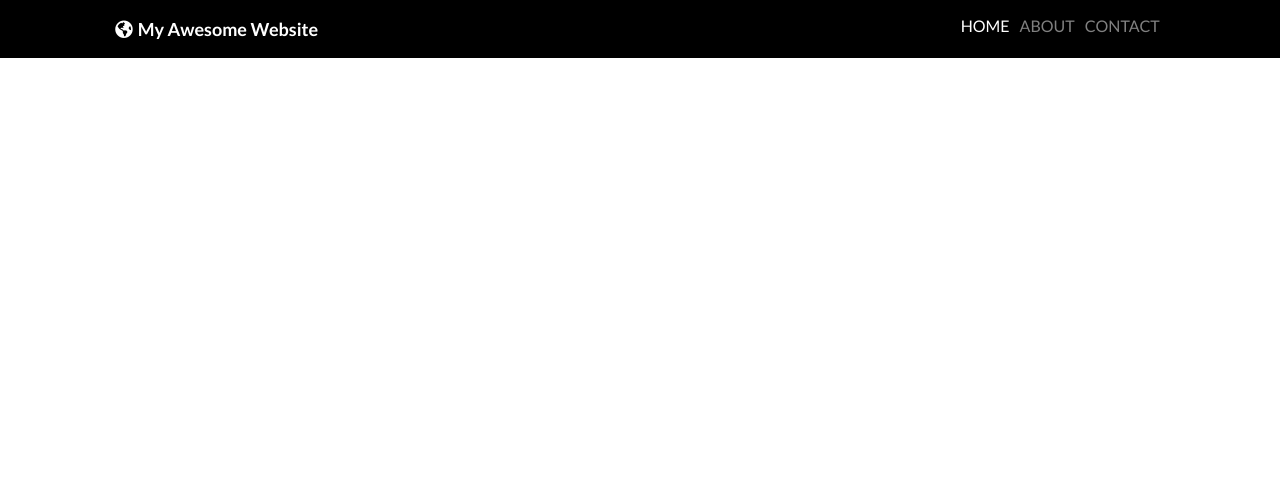
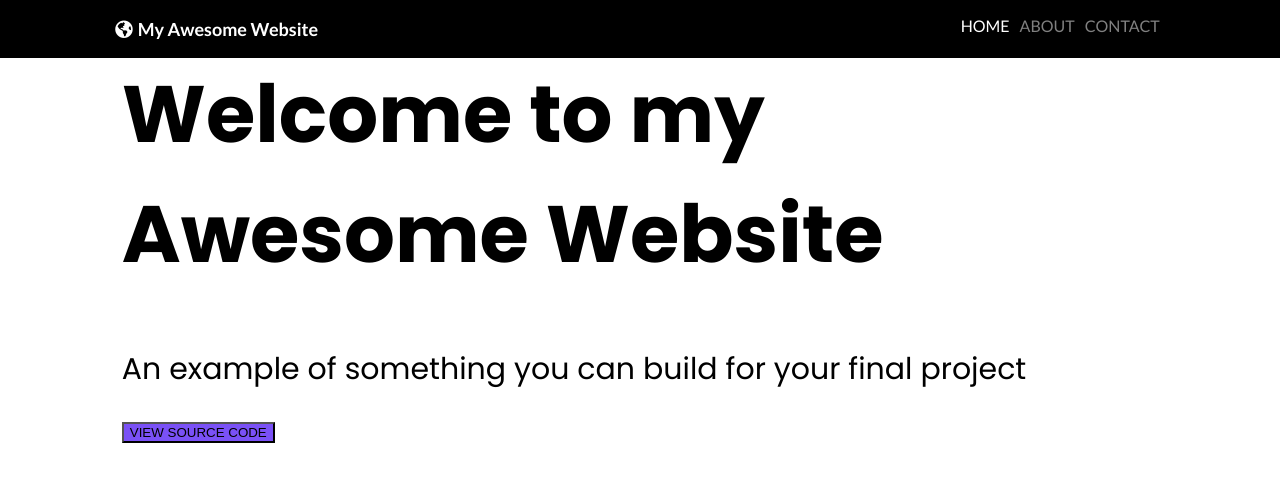
Before and after one commit to crashcodeschool/vanilla-website, a plain HTML site: page index.html in a window 1280 px wide. Drawn offline with Linux system fonts and the light colour scheme.

Commit message:
started on hero component

```diff
--- a/index.html
+++ b/index.html
@@ -14,7 +14,7 @@
 </head>
 <body>
     <!-- NAVBAR -->
-    <div class="navbar top text-white">
+    <div class="navbar top text-white bg-black">
         <div class="container flex-wrapper navbar-content">
             <!-- Navbar Items -->
             <div class="navbar-title">
@@ -33,6 +33,11 @@
 
     <!-- HERO -->
     <div class="hero">
+        <div class="container hero-content">
+            <h1 class="display-1">Welcome to my Awesome Website</h1>
+            <p class="display-3">An example of something you can build for your final project</p>
+            <a href="#"><button class="btn btn-lg bg-purple">VIEW SOURCE CODE</button></a>
+        </div>
     </div>
 
     <!-- CARDS -->
```
